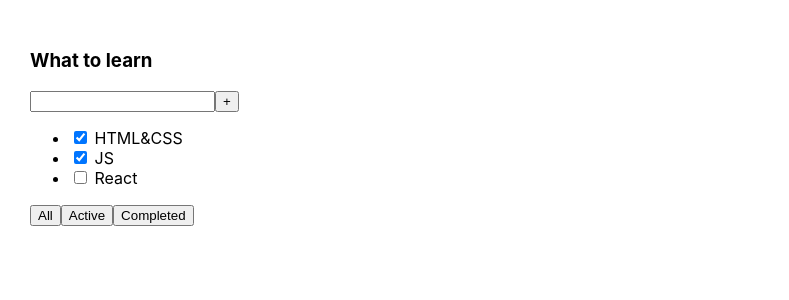
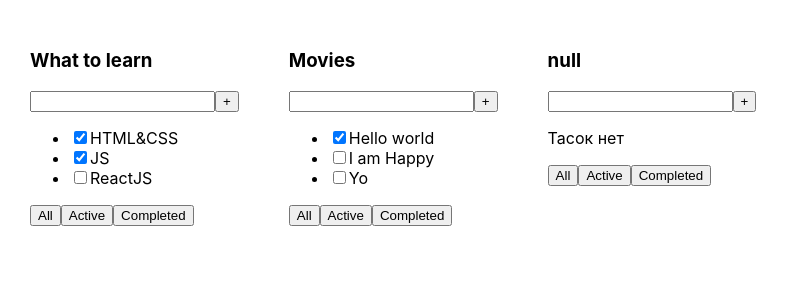
Before and after one commit to Anton-Osip/ToDoList, a React (Create React App) app: page / in a window 1280 px wide. Shown: the top 300 px of the page, without its empty margins (0-789 px from the left). Built offline with nearby package versions, Linux system fonts and the light colour scheme.

Commit message:
Спринт 01, неделя 1

```diff
--- a/src/App.tsx
+++ b/src/App.tsx
@@ -1,26 +1,34 @@
 import React from 'react';
 import './App.css';
+import {TasksType, TodoList} from "./TodoList";
 
 function App() {
+
+    const tasks1: TasksType[] = [{id: 1, title: 'HTML&CSS', isDone: true}, {id: 2, title: 'JS', isDone: true}, {
+        id: 3,
+        title: 'ReactJS',
+        isDone: false
+    },]
+    const tasks2: TasksType[] = [{id: 1, title: 'Hello world', isDone: true}, {
+        id: 2,
+        title: 'I am Happy',
+        isDone: false
+    }, {
+        id: 3,
+        title: 'Yo',
+        isDone: false
+    },]
+    const tasks3: TasksType[] = []
+
+    const title1 = "What to learn"
+    const title2 = 'Movies'
+    const title3 = 'null'
+
     return (
-        <div className="App">
-            <div>
-                <h3>What to learn</h3>
-                <div>
-                    <input/>
-                    <button>+</button>
-                </div>
-                <ul>
-                    <li><input type="checkbox" checked={true}/> <span>HTML&CSS</span></li>
-                    <li><input type="checkbox" checked={true}/> <span>JS</span></li>
-                    <li><input type="checkbox" checked={false}/> <span>React</span></li>
-                </ul>
-                <div>
-                    <button>All</button>
-                    <button>Active</button>
-                    <button>Completed</button>
-                </div>
-            </div>
+        <div className = "App">
+            <TodoList title = {title1} tasks = {tasks1}/>
+            <TodoList title = {title2} tasks = {tasks2}/>
+            <TodoList title = {title3} tasks = {tasks3}/>
         </div>
     );
 }
--- /dev/null
+++ b/src/Button.tsx
@@ -0,0 +1,7 @@
+import React, {ButtonHTMLAttributes} from "react";
+
+type ButtonProps = ButtonHTMLAttributes<HTMLButtonElement>;
+
+export const Button=({title}:ButtonProps)=>{
+    return (<button>{title}</button>)
+}
--- /dev/null
+++ b/src/Task.tsx
@@ -0,0 +1,11 @@
+import React from "react";
+import {TasksType} from "./TodoList";
+
+export const Task = ({id, title, isDone}: TasksType) => {
+    return (
+        <li>
+            <input type = "checkbox" checked = {isDone}/>
+            <span>{title}</span>
+        </li>)
+
+}
--- /dev/null
+++ b/src/TodoList.tsx
@@ -0,0 +1,33 @@
+import React from "react";
+import {Task} from "./Task";
+import {Button} from "./Button";
+
+export type TasksType = { id: number, title: string, isDone: boolean }
+type PropsType = { title: string, tasks: TasksType[] }
+
+export function TodoList({title, tasks}: PropsType) {
+    const MapedTasks = (!tasks.length ?
+        <p>Тасок нет</p> :
+        <ul>
+            {tasks.map((task) => {
+                return (<Task key = {task.id} {...task} />
+                )
+            })}
+        </ul>)
+
+    return (
+        <div>
+            <h3>{title}</h3>
+            <div>
+                <input/>
+                <button>+</button>
+            </div>
+            {MapedTasks}
+            <div>
+                <Button title = "All"/>
+                <Button title = "Active"/>
+                <Button title = "Completed"/>
+            </div>
+        </div>
+    )
+}
--- a/src/index.tsx
+++ b/src/index.tsx
@@ -5,13 +5,9 @@ import App from './App';
 
 
 const root = ReactDOM.createRoot(
-  document.getElementById('root') as HTMLElement
+    document.getElementById('root') as HTMLElement
 );
-root.render(
-  <React.StrictMode>
-    <App />
-  </React.StrictMode>
-);
+root.render(<App/>);
 
 // If you want to start measuring performance in your app, pass a function
 // to log results (for example: reportWebVitals(console.log))
```
